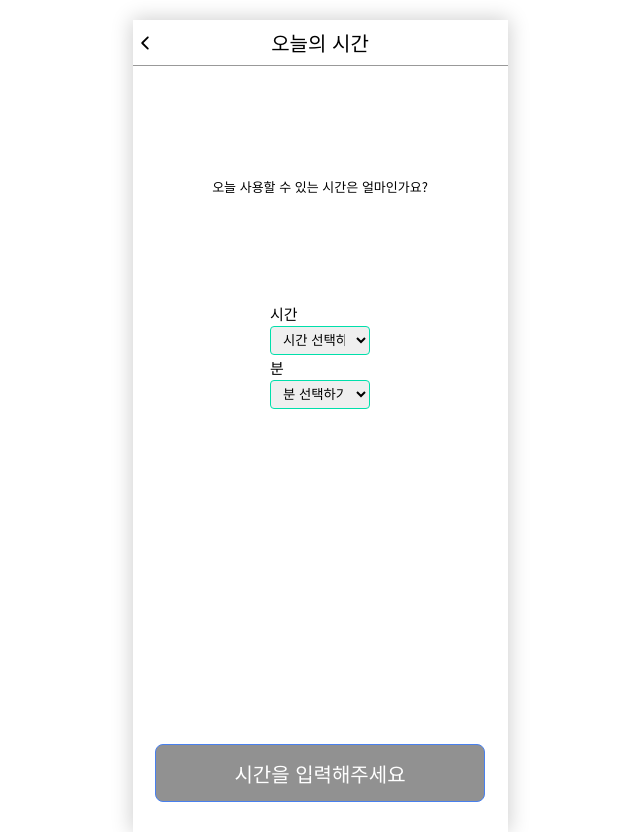
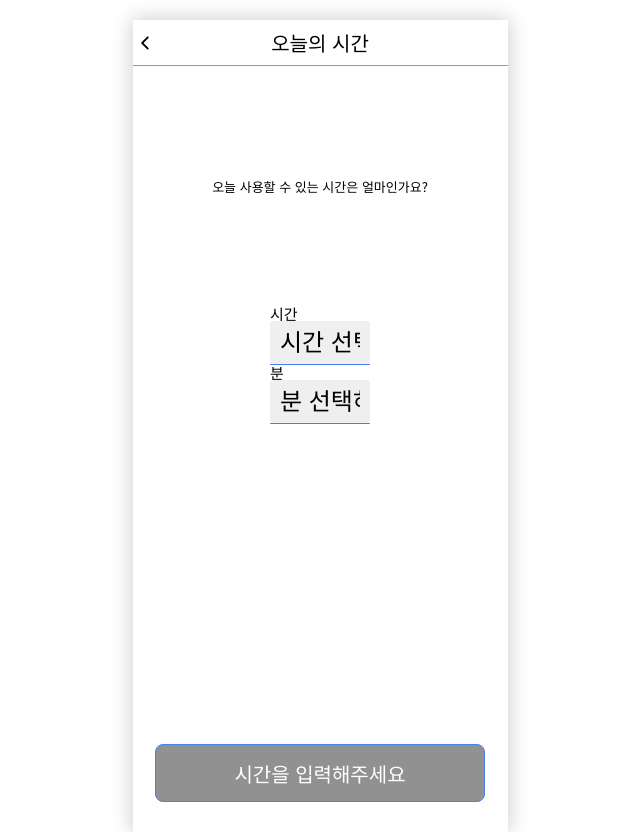
Before and after one commit to prgrms-fe-devcourse/FEDC2_TimeDivider_Root, a React (Create React App) app: page /createTime in a window 1280 px wide. Shown: the whole page, without its empty margins (320-960 px from the left). Built offline with nearby package versions, Linux system fonts and the light colour scheme.

Commit message:
feat: Select 컴포넌트 디자인 수정 (#46)
* chore: Storybook에 GlobalStyle 적용

* feat: Select Style 수정

```diff
--- a/src/shared/components/Select.jsx
+++ b/src/shared/components/Select.jsx
@@ -1,15 +1,16 @@
+import { colors } from 'shared/constants/colors'
 import styled from 'styled-components'
+import PropTypes from 'prop-types'
 
 const Select = ({
 	data,
 	label,
-	style,
+	fontSize = 2.4,
 	placeholder,
 	block = false,
 	invalid = false,
 	required = false,
 	disabled = false,
-	wrapperProps,
 	...props
 }) => {
 	const formattedData = data.map(item =>
@@ -31,14 +32,15 @@ const Select = ({
 	}
 
 	return (
-		<Wrapper block={block} {...wrapperProps}>
+		<Wrapper block={block}>
 			<Label>{label}</Label>
 			<StyledSelect
-				style={style}
+				{...props}
+				{...props.style}
+				fontSize={fontSize}
 				invalid={invalid}
 				required={required}
 				disabled={disabled}
-				{...props}
 			>
 				{options}
 			</StyledSelect>
@@ -46,10 +48,21 @@ const Select = ({
 	)
 }
 
+Select.propTypes = {
+	fontSize: PropTypes.number,
+	backgroundColor: PropTypes.string,
+	placeholder: PropTypes.string,
+	block: PropTypes.bool,
+	invalid: PropTypes.bool,
+	required: PropTypes.bool,
+	disabled: PropTypes.bool,
+}
+
 export default Select
 
 const Wrapper = styled.div`
 	display: ${({ block }) => (block ? 'block' : 'inline-block')};
+	border-bottom: 1px solid ${colors.tossBlue};
 `
 
 const Label = styled.label`
@@ -58,10 +71,16 @@ const Label = styled.label`
 `
 
 const StyledSelect = styled.select`
+	-webkit-appearance: none;
+	-moz-appearance: none;
+	appearance: none;
+	border: none;
+	font-size: ${props => `${props.fontSize}rem`};
 	width: 100%;
-	padding: 0.5rem 0.8rem;
-	margin: 0.5rem 0;
-	border: ${({ invalid }) => (invalid ? '0.1rem solid red' : '0.1rem solid #00dfab')};
+	padding: 0.8rem 1rem;
+	outline: none;
+	border-radius: 0;
+	margin: 0;
 	border-radius: 4px;
 	box-sizing: border-box;
 `
```
Also changed, not shown: 2 other files (tests, documents, lock files or other folders).
